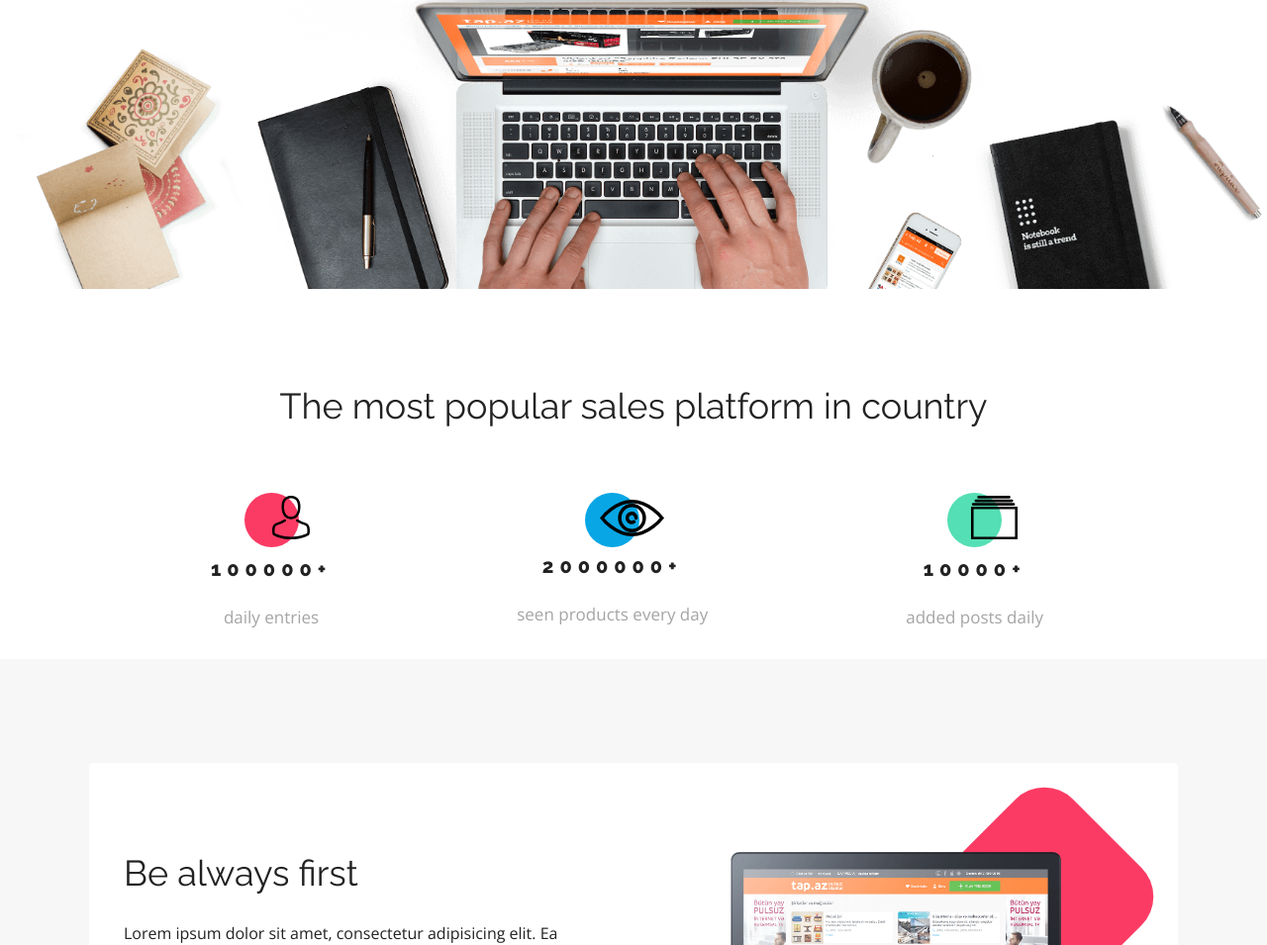
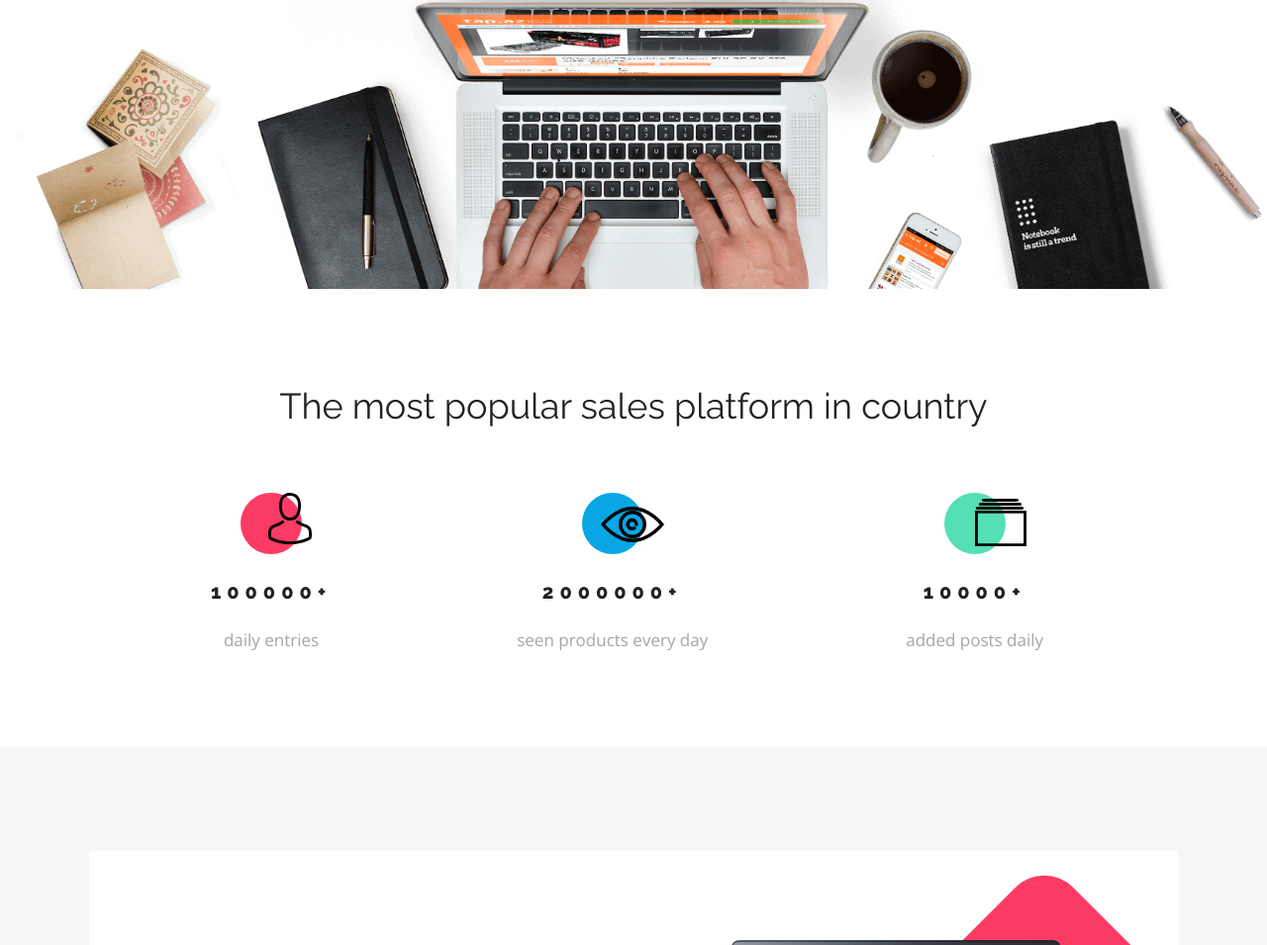
Before and after one commit to martafrackiewicz/best-shop, a website: page index.html in a window 1280 px wide. Shown: the part 451-1406 px from the top of the page at 99% size. Drawn offline with nearby package versions, Linux system fonts and the light colour scheme.

Commit message:
rwd statistics section

```diff
--- a/scss/elements/_statistic-section.scss
+++ b/scss/elements/_statistic-section.scss
@@ -4,6 +4,7 @@
     font-size: 36px;
     text-align: center;
     margin-top: 10px;
+    padding: 0 35px;
   }
 
   &__row {
@@ -19,13 +20,13 @@
     justify-content: center;
     flex-direction: column;
     align-items: center;
-    max-height: 168px;
+    height: auto;
     position: relative;
 
     &::before {
       content: "";
-      width: 55px;
-      height: 55px;
+      width: 62px;
+      height: 62px;
       border-radius: 50%;
       background-color: $c-redish;
       position: absolute;
@@ -39,15 +40,29 @@
     &:last-of-type::before {
       background-color: $c-green;
     }
+
+    &:first-of-type .statistics-section__img {
+      height: 52px;
+      top: 0;
+      left: 49%;
+    }
+
+    &:nth-of-type(2) .statistics-section__img {
+      height: 36px;
+      top: 14px;
+      left: 47%;
+    }
+
+    &:nth-of-type(3) .statistics-section__img {
+      height: 48px;
+      top: 6px;
+      left: 50%;
+    }
   }
 
-
   &__img {
-    height: 44px;
-    /*width: 52px;*/
     z-index: 9999;
-    position: relative;
-    left: 20px;
+    position: absolute;
   }
 
   &__number {
@@ -64,3 +79,10 @@
     margin: 30px;
   }
 }
+
+@media (max-width: 700px) {
+  .statistics-section__row {
+    flex-direction: column;
+    text-align: center;
+  }
+}
```
Also changed, not shown: css/main.css, 1 other file.
